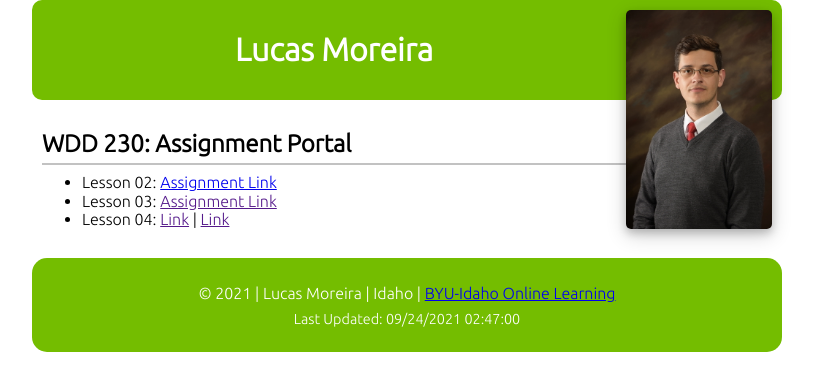
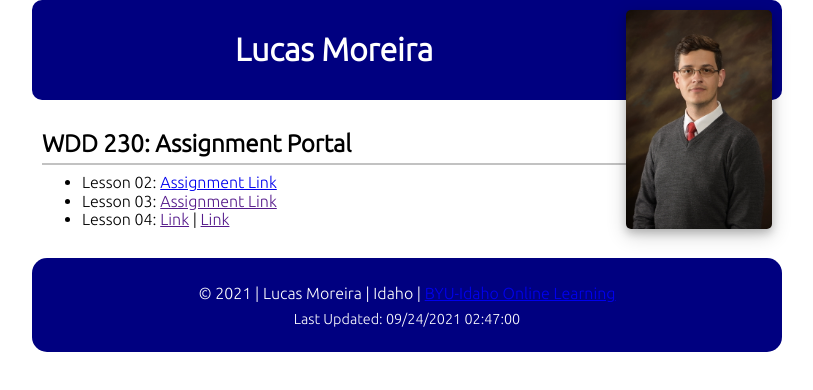
Before and after one commit to lucasbrandm/WDD-230, a plain HTML site: page index.html in a window 1280 px wide. Shown: the whole page, without its empty margins (233-1046 px from the left). Drawn offline with Linux system fonts and the light colour scheme; files that its build step writes are made by us from their sources.

Commit message:
changing color of home page

```diff
--- a/stylesheets/style.css
+++ b/stylesheets/style.css
@@ -5,7 +5,7 @@ html {
 }
 
 header {
-  background-color: rgb(116, 189, 0);
+  background-color: navy;
   padding: 10px 10px 10px 10px;
   border-radius: 10px;
   margin-bottom: 30px;
@@ -40,7 +40,7 @@ main ul {
 }
 
 footer {
-  background-color: rgb(116, 189, 0);
+  background-color: navy;
   margin-top: 30px;
   padding: 10px 10px 10px 10px;
   border-radius: 15px;
```
